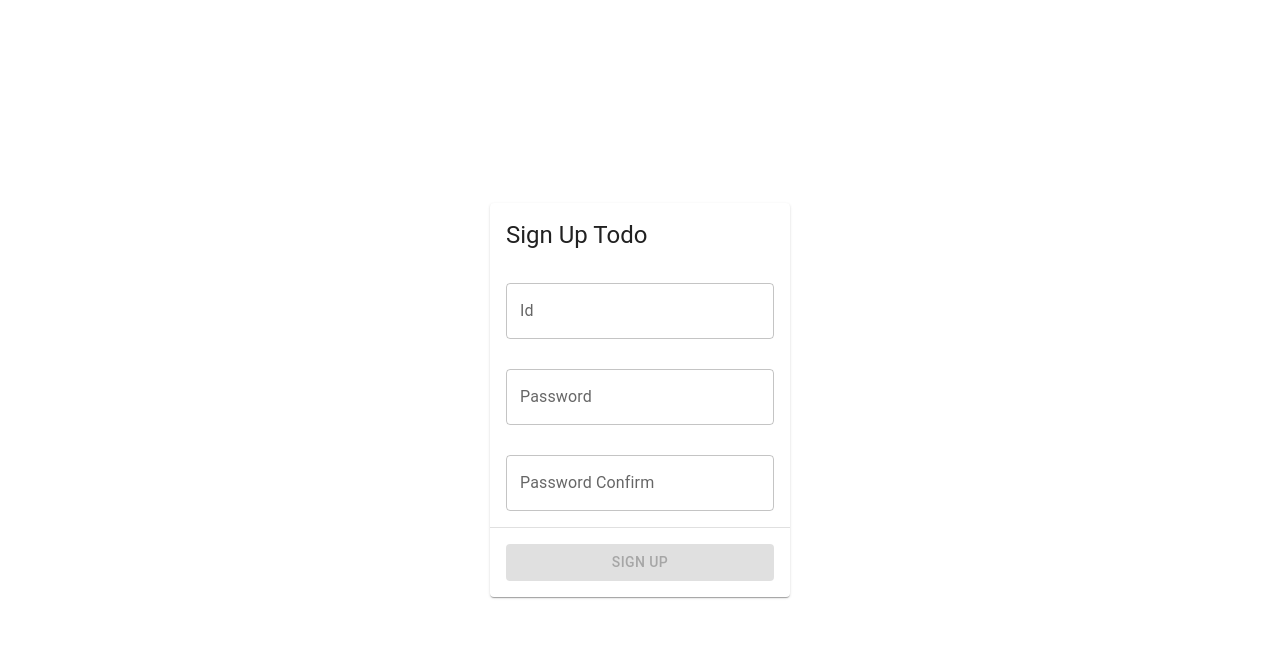
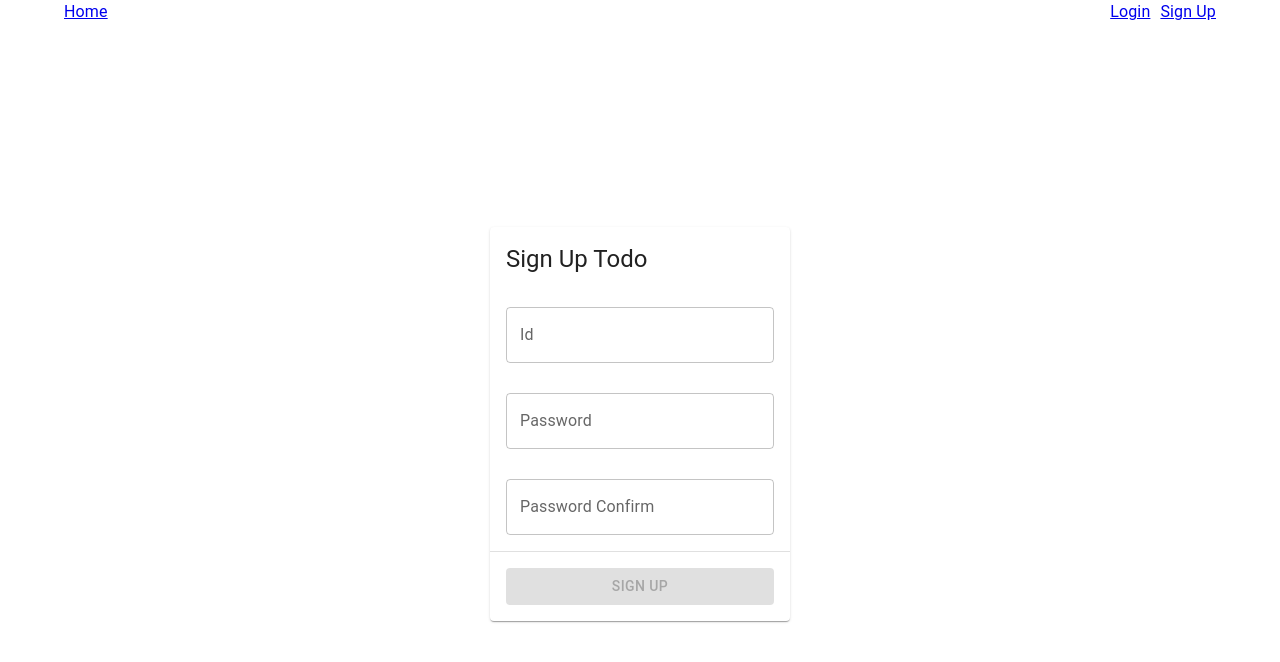
Before and after one commit to Sedong-Choi/wanted-fe-11, a React (Vite) app: page /auth/signup in a window 1280 px wide. Shown: the top 662 px of the page. Built offline with nearby package versions, Linux system fonts and the light colour scheme.

Commit message:
refactor: update routeConfig
- add layout components
- add navbar

```diff
--- /dev/null
+++ b/src/components/NavigationBar.tsx
@@ -0,0 +1,42 @@
+import { useMemo } from 'react';
+import { Link } from 'react-router-dom';
+import { RouteChildren, routerConfig } from 'router';
+
+export const NavigationBar = () => {
+
+    const routerList: RouteItem[] = useMemo(() => {
+        return getRouteItems(routerConfig);
+    }, []);
+
+    return <nav style={{ display: 'flex', flexDirection: 'row', justifyContent: 'space-between', alignItems: 'center' }}>
+        <Link to="/">Home</Link>
+        <div style={{ display: "flex", gap: '10px' }}>
+            {
+                routerList.map((router) => router.path !== '/' && <Link to={router.path} >{router.name}</Link>)
+            }
+        </div>
+    </nav>
+}
+
+
+type RouteItem = {
+    name: string,
+    path: string
+}
+
+function getRouteItems(children: RouteChildren[], parentPath?: string): RouteItem[] {
+    const paths = [];
+    for (const route of children) {
+        if (route.children) {
+            paths.push(...getRouteItems(route.children, route.path?.replaceAll(/\/+/g, '/')));
+        } else {
+            const {
+                path,
+                name,
+            } = route;
+
+            paths.push({ path: `${![undefined, '/'].includes(parentPath) ? parentPath + '/' : ''}${path}`, name: name ?? '' })
+        }
+    }
+    return paths;
+}
--- /dev/null
+++ b/src/pages/Layout.tsx
@@ -0,0 +1,9 @@
+import { NavigationBar } from "components/NavigationBar"
+import { Outlet } from "react-router"
+
+export const Layout = () => {
+    return <>
+        <NavigationBar />
+        <Outlet />
+    </>
+}
--- a/src/pages/Main.tsx
+++ b/src/pages/Main.tsx
@@ -1,11 +1,5 @@
-import { Link } from "react-router-dom"
-
 export const Main = () => {
-
-
     return <>
         <h1>App main</h1>
-        <Link to="/auth/login">Login page</Link>
-        <Link to="/auth/signup">Sign Up page</Link>
     </>
 }
--- a/src/router/index.tsx
+++ b/src/router/index.tsx
@@ -1,11 +1,23 @@
-import { createBrowserRouter } from "react-router-dom";
+import { createBrowserRouter, RouteObject } from "react-router-dom";
 import { LoginPage } from "../pages/Login";
 import { SignUpPage } from "../pages/SignUp";
 import { Main } from "pages/Main";
+import { Layout } from "pages/Layout";
+type NavName = string;
+export type RouteChildren = RouteObject & {
+    name?: NavName
+    children?: Record<NavName, RouteChildren>[]
+}
+type CustomRouteObject = RouteObject & RouteChildren;
 
-export const routerConfig = [
+export const routerConfig: CustomRouteObject[] = [
     {
         path: "/",
+        element: <Layout />,
+        children: [
+            {
+                path: "/",
+                name: "Main",
                 element: <Main />,
             },
             {
@@ -13,13 +25,16 @@ export const routerConfig = [
                 children: [
                     {
                         path: 'login',
+                        name: "Login",
                         element: <LoginPage />,
                     },
                     {
                         path: "signup",
+                        name: "Sign Up",
                         element: <SignUpPage />,
                     }
                 ]
-    },
+            },]
+    }
 ];
 export const router = createBrowserRouter(routerConfig);
```
Lines whose indentation alone changed are shown as unchanged.
